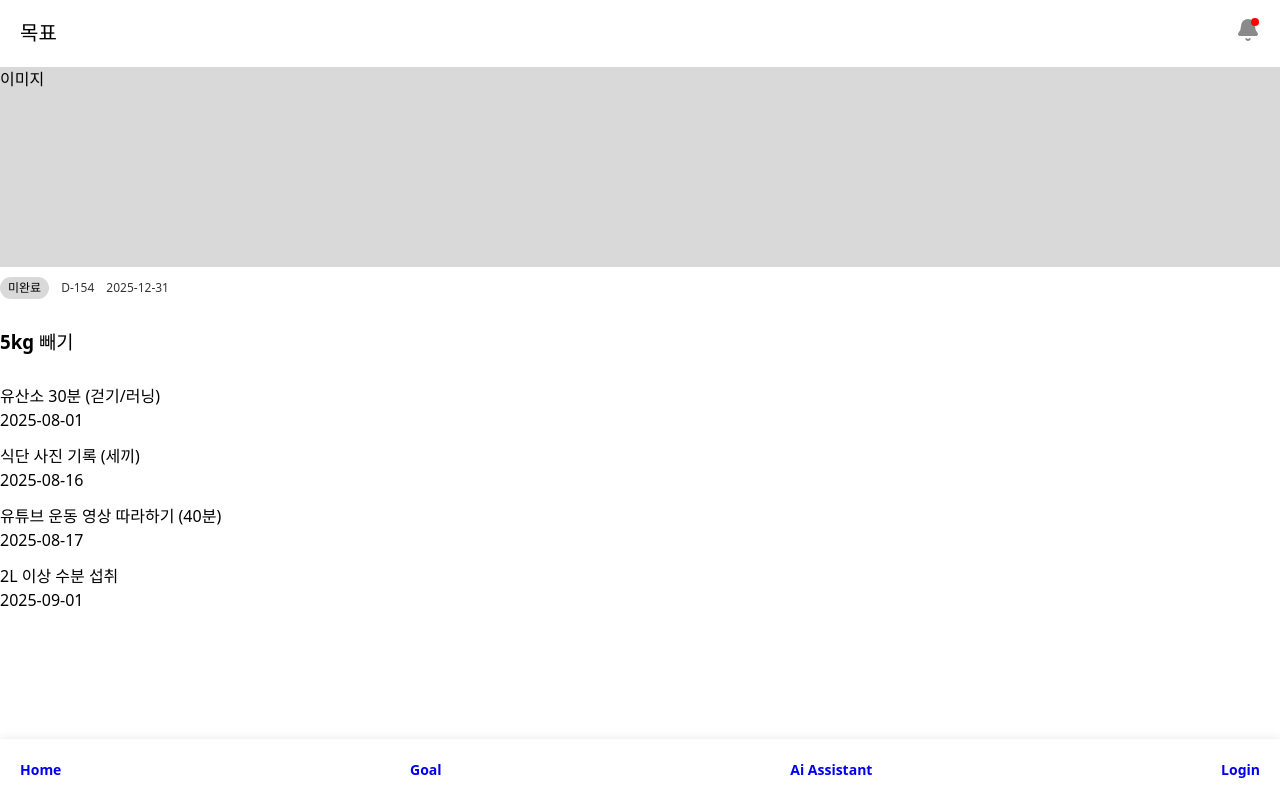
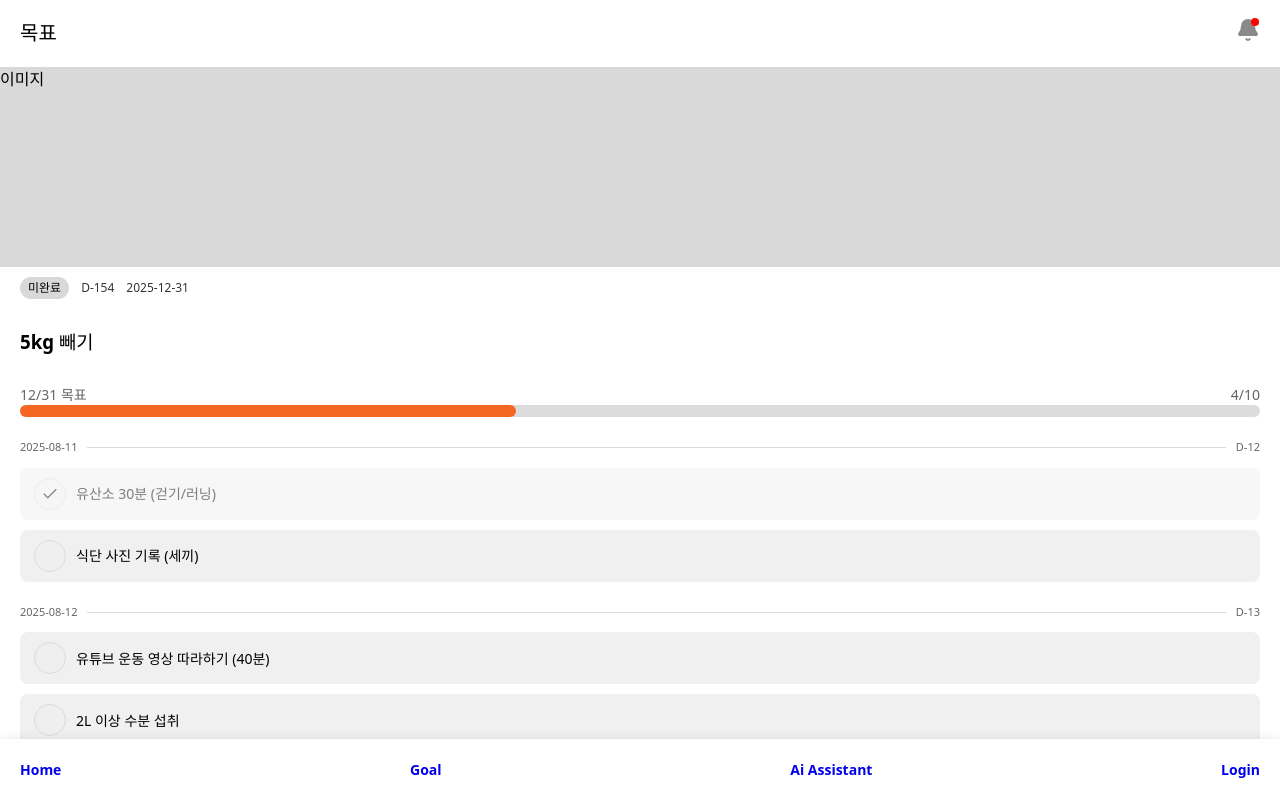
Before and after one commit to AIMinderTeam/aiminder-client, a React (Vite) app: page /goal/1 in a window 1280 px wide. Built offline with nearby package versions, Linux system fonts and the light colour scheme.

Commit message:
feat: Goal Detail View UI 구현

```diff
--- a/src/App.tsx
+++ b/src/App.tsx
@@ -2,11 +2,13 @@ import React, { Suspense } from 'react';
 import { createBrowserRouter, Outlet, RouterProvider } from 'react-router-dom';
 
 import AiAssistantDetailLayout from '@/pages/ai-assistant/components/layout/AiAssistantDetailLayout';
+import AiAssistantDirectlyFormLayout from '@/pages/ai-assistant/components/layout/AiAssistantDirectlyFormLayout';
 import AiAssistantLayout from '@/pages/ai-assistant/components/layout/AiAssistantLayout';
 import AIAssistantDetail from '@/pages/ai-assistant/detail/AIAssistantDetail';
+import AiAssistantDirectlyForm from '@/pages/ai-assistant/detail/AiAssistantDirectlyForm';
 import DailyGoalLayout from '@/pages/daily-goal/components/layout/DailyGoalLayout';
 import GoalLayout from '@/pages/goal/components/layout/GoalLayout';
-import DetailView from '@/pages/goal/DetailView';
+import DetailView from '@/pages/goal/detail/GoalDetail';
 import HomeLayout from '@/pages/home/components/layout/HomeLayout';
 import NotificationLayout from '@/pages/notification/components/layout/NotificationLayout';
 import LoadingPage from '@/shared/components/spinner/loading-page';
@@ -60,6 +62,14 @@ function App() {
         <AiAssistantDetailLayout>
           <AIAssistantDetail />
         </AiAssistantDetailLayout>
+      ),
+    },
+    {
+      path: '/ai-assistant/new/directly',
+      element: (
+        <AiAssistantDirectlyFormLayout>
+          <AiAssistantDirectlyForm />
+        </AiAssistantDirectlyFormLayout>
       ),
     },
     {
--- a/src/pages/goal/DetailView.module.css
+++ /dev/null
@@ -1,36 +0,0 @@
-.DetailViewSection {
-  display: flex;
-  flex-direction: column;
-  gap: 10px;
-}
-
-.TestImage {
-  background-color: #d9d9d9;
-  height: 200px;
-}
-
-.GoalDescriptionContainer {
-  display: flex;
-  gap: 12px;
-  font-size: 12px;
-  align-items: center;
-}
-
-.StatusBadge {
-  background-color: #d9d9d9;
-  padding: 2px 8px;
-  border-radius: 32px;
-}
-.DDay {
-  color: #343434;
-}
-
-.CurrentDay {
-  color: #343434;
-}
-
-.GoalItemListContainer {
-  display: flex;
-  flex-direction: column;
-  gap: 12px;
-}
--- a/src/pages/goal/DetailView.tsx
+++ /dev/null
@@ -1,60 +0,0 @@
-import { GoalStatus } from './Goal';
-
-import styles from './DetailView.module.css';
-
-import dayjs from 'dayjs';
-
-const goalData = {
-  id: 1,
-  status: GoalStatus.PENDING,
-  title: '5kg 빼기',
-  endDate: '2025-12-31',
-};
-
-const goalItemList = [
-  {
-    id: 1,
-    title: '유산소 30분 (걷기/러닝)',
-    endDate: '2025-08-01',
-  },
-  {
-    id: 2,
-    title: '식단 사진 기록 (세끼)',
-    endDate: '2025-08-16',
-  },
-  {
-    id: 3,
-    title: '유튜브 운동 영상 따라하기 (40분)',
-    endDate: '2025-08-17',
-  },
-  {
-    id: 4,
-    title: '2L 이상 수분 섭취',
-    endDate: '2025-09-01',
-  },
-];
-
-export default function DetailView() {
-  return (
-    <div className={styles.DetailViewSection}>
-      <div className={styles.TestImage}>이미지</div>
-
-      <div className={styles.GoalDescriptionContainer}>
-        <span className={styles.StatusBadge}>{GoalStatus.PENDING}</span>
-        <span className={styles.DDay}>D-{dayjs(goalData.endDate).diff(dayjs(), 'day')}</span>
-        <span className={styles.CurrentDay}>{dayjs(goalData.endDate).format('YYYY-MM-DD')}</span>
-      </div>
-
-      <h3>{goalData.title}</h3>
-      <div className={styles.GoalItemListContainer}>
-        {goalItemList.map((item) => (
-          <div key={item.id} className={styles.GoalItem}>
-            <div className={styles.GoalItemTitle}>{item.title}</div>
-            <span> {dayjs(item.endDate).format('YYYY-MM-DD')}</span>
-          </div>
-        ))}
-      </div>
-      {/* <div>이미지</div> */}
-    </div>
-  );
-}
--- a/src/pages/goal/Goal.tsx
+++ b/src/pages/goal/Goal.tsx
@@ -31,11 +31,16 @@ const GoalList = [
 export default function Goal() {
   const [goalStatus, setGoalStatus] = React.useState<string>(GoalStatus.PENDING);
   const navigate = useNavigate();
+
   return (
     <section className={styles.GoalSection}>
       <button className={styles.FloatingButton}>
         <Plus />
       </button>
+      <div>
+        <button onClick={() => navigate('/ai-assistant/new')}>AI 목표 생성</button>
+        <button onClick={() => navigate('/ai-assistant/new/directly')}>직접 목표 생성</button>
+      </div>
       <div className={styles.GoalStatusContainer}>
         <div
           className={classNames(styles.GoalStatusItem, {
--- /dev/null
+++ b/src/pages/goal/detail/GoalDetail.module.css
@@ -0,0 +1,147 @@
+.GoalDetailSection {
+  display: flex;
+  flex-direction: column;
+  gap: 10px;
+}
+
+.TestImage {
+  background-color: #d9d9d9;
+  height: 200px;
+}
+
+.GoalDescriptionContainer {
+  display: flex;
+  padding: 0 20px;
+  gap: 12px;
+  font-size: 12px;
+  align-items: center;
+}
+
+.StatusBadge {
+  background-color: #d9d9d9;
+  padding: 2px 8px;
+  border-radius: 32px;
+}
+.DDay {
+  color: #343434;
+}
+
+.CurrentDay {
+  color: #343434;
+}
+
+.GoalItemListContainer {
+  display: flex;
+  flex-direction: column;
+  gap: 12px;
+}
+
+/* 목표 타임라인 */
+.HomeTimelineContainer {
+  display: flex;
+  flex-direction: column;
+  padding: 0 20px;
+  gap: 10px;
+}
+
+.HomeTimelineProgressContainer {
+  display: flex;
+  flex-direction: column;
+  flex: 1;
+}
+
+.HomeTimelineProgressHeader {
+  display: flex;
+  align-items: center;
+  justify-content: space-between;
+  font-size: 14px;
+  color: #666;
+}
+
+.HomeTimelineProgress {
+  width: 100%;
+  appearance: none;
+  height: 12px;
+}
+
+progress::-webkit-progress-value {
+  background-color: var(--color-primary);
+  border-radius: 8px;
+}
+progress::-webkit-progress-bar {
+  background-color: #dbdbdb;
+  border-radius: 8px;
+}
+
+.HomeTimelineList {
+  display: flex;
+  flex-direction: column;
+  gap: 10px;
+}
+.HomeTimelineItem {
+}
+
+.HomeTimelineItemHeader {
+  display: flex;
+  align-items: center;
+  justify-content: space-between;
+  font-size: 11px;
+  color: #666;
+  gap: 10px;
+
+  padding: 12px 0;
+}
+
+.HomeTimelineItemHeaderTitle {
+  flex-shrink: 0;
+}
+
+.HomeTimelineItemDivider {
+  width: 100%;
+  height: 1px;
+  background-color: #dbdbdb;
+}
+
+.HomeTimelineItemContent {
+  display: flex;
+  flex-direction: column;
+  gap: 10px;
+}
+
+.HomeTimelineItemContentItem {
+  padding: 10px 14px;
+  border-radius: 8px;
+  background-color: #f0f0f0;
+  font-size: 14px;
+
+  border: none;
+
+  display: flex;
+  align-items: center;
+  gap: 10px;
+}
+
+.HomeTimelineItemContentItem[data-complete='true'] {
+  opacity: 0.5;
+}
+
+.HomeTimelineItemContentItemIcon {
+  width: 32px;
+  height: 32px;
+  border: 1px solid #dbdbdb;
+  border-radius: 50%;
+
+  display: flex;
+  align-items: center;
+  justify-content: center;
+
+  flex-shrink: 0;
+}
+
+.HomeTimelineItemContentItemIcon:active {
+  background-color: #dbdbdb;
+}
+
+.HomeTimelineItemContentItemIconCheck {
+  stroke-width: 1.5px;
+}
--- /dev/null
+++ b/src/pages/goal/detail/GoalDetail.tsx
@@ -0,0 +1,171 @@
+import { GoalStatus } from '../Goal';
+
+import styles from './GoalDetail.module.css';
+
+import { useState } from 'react';
+
+import dayjs from 'dayjs';
+import { Check } from 'lucide-react';
+
+const goalData = {
+  id: 1,
+  status: GoalStatus.PENDING,
+  title: '5kg 빼기',
+  endDate: '2025-12-31',
+};
+
+const maxTimelineProgress = 10;
+const currentTimelineProgress = 4;
+
+const goalItemList = [
+  {
+    id: 1,
+    title: '유산소 30분 (걷기/러닝)',
+    endDate: '2025-08-01',
+    isCompleted: true,
+  },
+  {
+    id: 2,
+    title: '식단 사진 기록 (세끼)',
+    endDate: '2025-08-02',
+    isCompleted: false,
+  },
+  {
+    id: 3,
+    title: '유튜브 운동 영상 따라하기 (40분)',
+    endDate: '2025-08-03',
+    isCompleted: false,
+  },
+  {
+    id: 4,
+    title: '2L 이상 수분 섭취',
+    endDate: '2025-08-04',
+    isCompleted: false,
+  },
+];
+const listData = [
+  {
+    dailyGoalDate: '2025-08-11',
+    items: [
+      {
+        id: 1,
+        title: '유산소 30분 (걷기/러닝)',
+        isCompleted: true,
+      },
+      {
+        id: 2,
+        title: '식단 사진 기록 (세끼)',
+        isCompleted: false,
+      },
+    ],
+  },
+  {
+    dailyGoalDate: '2025-08-12',
+    items: [
+      {
+        id: 3,
+        title: '유튜브 운동 영상 따라하기 (40분)',
+        isCompleted: false,
+      },
+      {
+        id: 4,
+        title: '2L 이상 수분 섭취',
+        isCompleted: false,
+      },
+    ],
+  },
+];
+
+export default function DetailView() {
+  const [list, setList] = useState(listData);
+
+  const handleTimelineItemComplete = (goalDate: string, contentId: number) => {
+    setList(
+      list.map((item) => {
+        if (item.dailyGoalDate === goalDate) {
+          return {
+            ...item,
+            items: item.items.map((item) => {
+              if (item.id === contentId) {
+                return { ...item, isCompleted: !item.isCompleted };
+              }
+              return item;
+            }),
+          };
+        }
+        return item;
+      }),
+    );
+  };
+
+  return (
+    <div className={styles.GoalDetailSection}>
+      <div className={styles.TestImage}>이미지</div>
+
+      <div className={styles.GoalDescriptionContainer}>
+        <span className={styles.StatusBadge}>{GoalStatus.PENDING}</span>
+        <span className={styles.DDay}>D-{dayjs(goalData.endDate).diff(dayjs(), 'day')}</span>
+        <span className={styles.CurrentDay}>{dayjs(goalData.endDate).format('YYYY-MM-DD')}</span>
+      </div>
+
+      <div className={styles.HomeTimelineContainer}>
+        <h3>{goalData.title}</h3>
+        <div className={styles.HomeTimelineProgressContainer}>
+          <div className={styles.HomeTimelineProgressHeader}>
+            <span>{dayjs('2025-12-31').format('MM/DD')} 목표</span>
+            <span>
+              {currentTimelineProgress}/{maxTimelineProgress}
+            </span>
+          </div>
+          <progress
+            value={currentTimelineProgress}
+            max={maxTimelineProgress}
+            className={styles.HomeTimelineProgress}
+          ></progress>
+        </div>
+
+        <div className={styles.HomeTimelineList}>
+          {list.map((list) => {
+            return (
+              <div className={styles.HomeTimelineItem} key={list.dailyGoalDate}>
+                <div className={styles.HomeTimelineItemHeader}>
+                  <span className={styles.HomeTimelineItemHeaderTitle}>{list.dailyGoalDate}</span>
+                  <div className={styles.HomeTimelineItemDivider} />
+                  <span className={styles.HomeTimelineItemHeaderTitle}>
+                    D-{dayjs(list.dailyGoalDate).diff(dayjs(), 'day')}
+                  </span>
+                </div>
+                <div className={styles.HomeTimelineItemContent}>
+                  {list.items.map((item) => {
+                    return (
+                      <div
+                        key={item.id}
+                        className={styles.HomeTimelineItemContentItem}
+                        data-complete={item.isCompleted}
+                        onClick={() => {
+                          // navigate(`/daily-goal/${item.id}`);
+                        }}
+                      >
+                        <button
+                          className={styles.HomeTimelineItemContentItemIcon}
+                          onClick={(e) => {
+                            e.stopPropagation();
+                            handleTimelineItemComplete(list.dailyGoalDate, item.id);
+                          }}
+                        >
+                          {item.isCompleted ? <Check className={styles.HomeTimelineItemContentItemIconCheck} /> : null}
+                        </button>
+
+                        {item.title}
+                      </div>
+                    );
+                  })}
+                </div>
+              </div>
+            );
+          })}
+        </div>
+      </div>
+    </div>
+  );
+}
```
